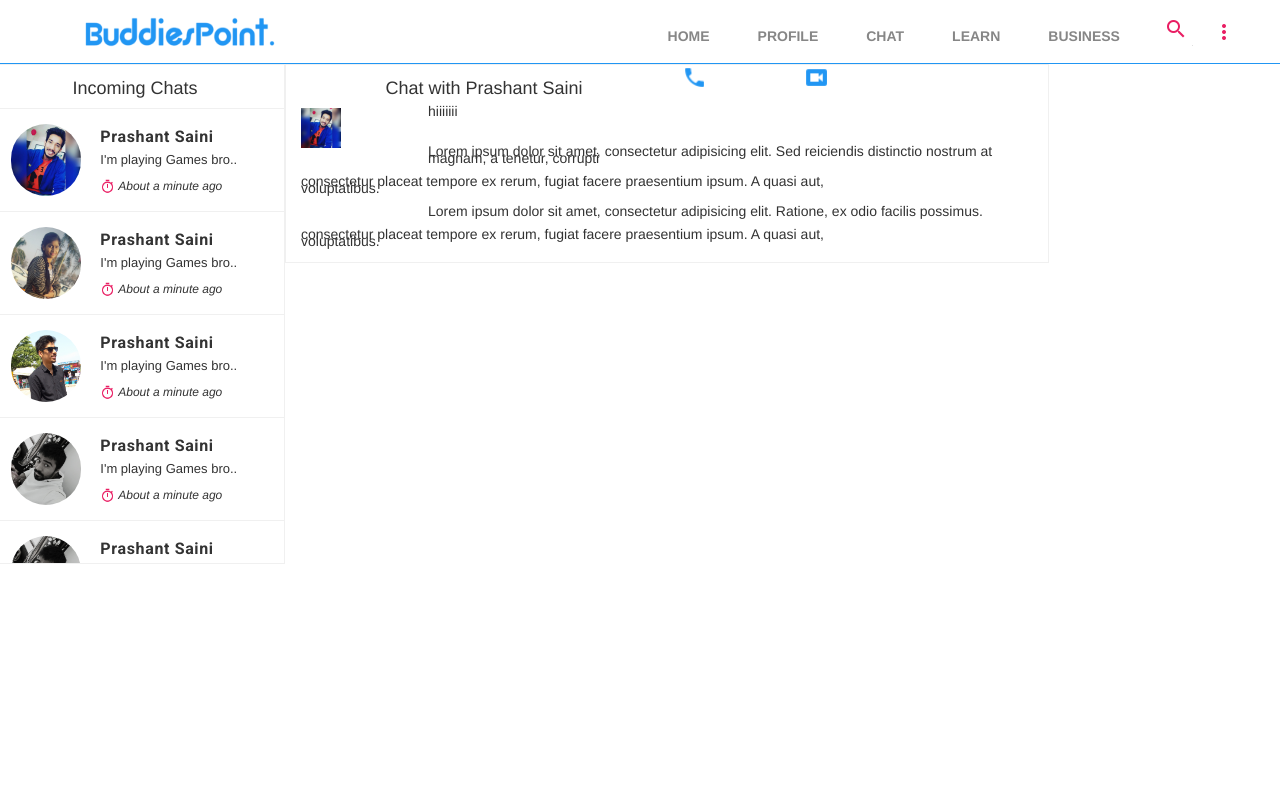
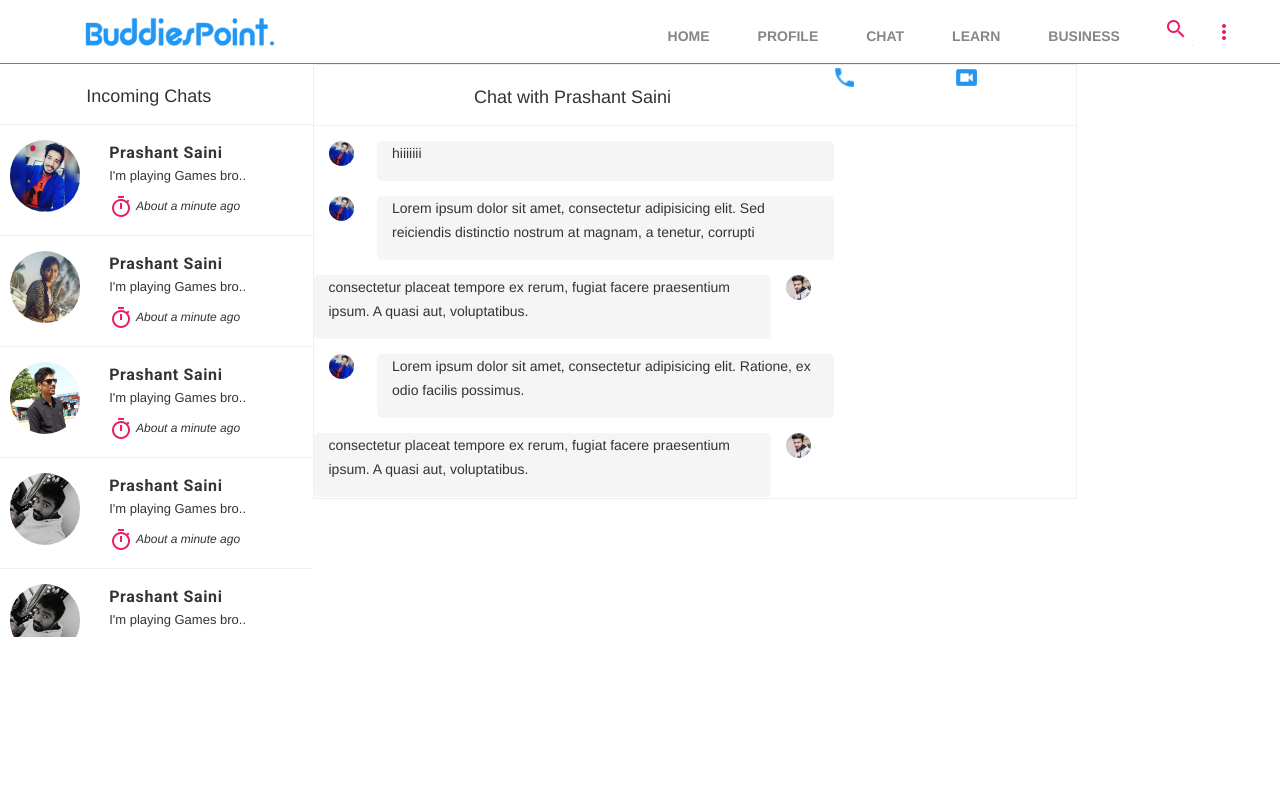
Before and after one commit to rowhitswami/BuddiesPoint, a plain HTML site: page Chat.html in a window 1280 px wide. Drawn offline with nearby package versions, Linux system fonts and the light colour scheme.

Commit message:
Message Box Added

```diff
--- a/Chat.html
+++ b/Chat.html
@@ -59,11 +59,12 @@
 <section class="fluid-container" >
     <div class="row">
     <!--Chat Box Start-->
-      <div class="col-md-3 chatbox-outline" style="width: 300px; height: 500px; overflow-y: scroll; overflow-x: hidden;">
-        <div class="row" id="chat-user">
+      <div class="col-md-3" >
+        <div class="row">
           <div class="col-md-12 chat-outline-first">
             <p class="chat-heading">Incoming Chats</p>
           </div>
+        <div style="width: 100%; height: 512px; overflow-y: scroll; overflow-x: hidden;">
           <div class="col-md-12 chat-outline">
          <span>
           <div class="row">
@@ -73,7 +74,7 @@
              <div class="col-md-8">
               <h6><b>Prashant Saini</b></h6>
                 <p class="user-message">I'm playing Games bro..</p>
-                <p class="time"><img src="image\timer-pink.png" width="15px" height="15px"> About a minute ago</p>
+                <p class="time"><img src="image\timer-pink.png"> About a minute ago</p>
             </div>
           </div>
          </span>
@@ -87,7 +88,7 @@
                <div class="col-md-8">
                 <h6><b>Prashant Saini</b></h6>
                   <p class="user-message">I'm playing Games bro..</p>
-                  <p class="time"><img src="image\timer-pink.png" width="15px" height="15px"> About a minute ago</p>
+                  <p class="time"><img src="image\timer-pink.png"> About a minute ago</p>
               </div>
             </div>
            </span>
@@ -101,7 +102,7 @@
               <div class="col-md-8">
                <h6><b>Prashant Saini</b></h6>
                  <p class="user-message">I'm playing Games bro..</p>
-                 <p class="time"><img src="image\timer-pink.png" width="15px" height="15px"> About a minute ago</p>
+                 <p class="time"><img src="image\timer-pink.png"> About a minute ago</p>
              </div>
            </div>
           </span>
@@ -115,7 +116,7 @@
                 <div class="col-md-8">
                  <h6><b>Prashant Saini</b></h6>
                    <p class="user-message">I'm playing Games bro..</p>
-                   <p class="time"><img src="image\timer-pink.png" width="15px" height="15px"> About a minute ago</p>
+                   <p class="time"><img src="image\timer-pink.png"> About a minute ago</p>
                </div>
              </div>
             </span>
@@ -129,7 +130,7 @@
                 <div class="col-md-8">
                  <h6><b>Prashant Saini</b></h6>
                    <p class="user-message">I'm playing Games bro..</p>
-                   <p class="time"><img src="image\timer-pink.png" width="15px" height="15px"> About a minute ago</p>
+                   <p class="time"><img src="image\timer-pink.png"> About a minute ago</p>
                </div>
              </div>
             </span>
@@ -143,10 +144,11 @@
                  <div class="col-md-8">
                   <h6><b>Prashant Saini</b></h6>
                     <p class="user-message">I'm playing Games bro..</p>
-                    <p class="time"><img src="image\timer-pink.png" width="15px" height="15px"> About a minute ago</p>
+                    <p class="time"><img src="image\timer-pink.png"> About a minute ago</p>
                 </div>
               </div>
             </span>
+          </div>
           </div>
         </div>
       </div>
@@ -154,8 +156,8 @@
       <!--Message Box Start-->
       <div class="col-md-7 chatbox-outline">
         <div class="row">
-          <div class="col-md-12">
-            <div class="col-md-6">
+          <div class="col-md-12 chat-outline-first">
+            <div class="col-md-8 ">
               <p class="chat-heading">Chat with Prashant Saini</p>
             </div>
             <div class="col-md-2">
@@ -169,33 +171,33 @@
       <!--Message Box End-->
         <div class="row">
           <div class="col-md-12">
-            <div class="row">
-              <div class="col-md-2"><img src="image\user\1.jpg" width="40px" height="40px"></div>
-              <div class="col-md-10"><p>hiiiiiii</p></div>
+            <div class="row" >
+              <div class="col-md-1 message-photo"><img src="image\user\1.jpg" width="40px" height="40px"></div>
+              <div class="col-md-11 message-text"><p>hiiiiiii</p></div>
             </div>
           </div>
           <div class="col-md-12">
             <div class="row">
-              <div class="col-md-2"><img src=""></div>
-              <div class="col-md-10"><p>Lorem ipsum dolor sit amet, consectetur adipisicing elit. Sed reiciendis distinctio nostrum at magnam, a tenetur, corrupti </p></div>
+              <div class="col-md-1 message-photo"><img src="image\user\1.jpg"></div>
+              <div class="col-md-11 message-text"><p>Lorem ipsum dolor sit amet, consectetur adipisicing elit. Sed reiciendis distinctio nostrum at magnam, a tenetur, corrupti </p></div>
             </div>
           </div>
           <div class="col-md-12">
             <div class="row">
-              <div class="col-md-10"><p>consectetur placeat tempore ex rerum, fugiat facere praesentium ipsum. A quasi aut, voluptatibus.</p></div>
-              <div class="col-md-2"><img src=""></div>
+              <div class="col-md-11 message-text"><p>consectetur placeat tempore ex rerum, fugiat facere praesentium ipsum. A quasi aut, voluptatibus.</p></div>
+              <div class="col-md-1 message-photo"><img src="image\user\rowhit.jpg"></div>
             </div>
           </div>
           <div class="col-md-12">
             <div class="row">
-              <div class="col-md-2"><img src=""></div>
-              <div class="col-md-10"><p>Lorem ipsum dolor sit amet, consectetur adipisicing elit. Ratione, ex odio facilis possimus.</p></div>
+              <div class="col-md-1 message-photo"><img src="image\user\1.jpg"></div>
+              <div class="col-md-11 message-text"><p>Lorem ipsum dolor sit amet, consectetur adipisicing elit. Ratione, ex odio facilis possimus.</p></div>
             </div>
           </div>
           <div class="col-md-12">
             <div class="row">
-              <div class="col-md-10"><p>consectetur placeat tempore ex rerum, fugiat facere praesentium ipsum. A quasi aut, voluptatibus.</p></div>
-              <div class="col-md-2"><img src=""></div>
+              <div class="col-md-11 message-text"><p>consectetur placeat tempore ex rerum, fugiat facere praesentium ipsum. A quasi aut, voluptatibus.</p></div>
+              <div class="col-md-1 message-photo"><img src="image\user\rowhit.jpg"></div>
             </div>
           </div>
         </div>
--- a/source/style.css
+++ b/source/style.css
@@ -262,6 +262,17 @@ a img
     background-color: #e91e63;
 }
 
+::-webkit-scrollbar {
+    width: 3px;
+}
+
+::-webkit-scrollbar-thumb {
+    background: #2196f3;
+    -webkit-border-radius: 3px;
+    border-radius: 3px;
+}
+
+
 .mdl-layout__header--waterfall.is-casting-shadow {
     box-shadow: 0 2px 2px 0 rgba(0,0,0,.14), 0 3px 1px -2px rgba(0,0,0,.2), 0 1px 5px 0 rgba(0,0,0,.12);
 }
@@ -304,7 +315,6 @@ a img
     display: none !important;
 }
 
-/*important*/
 .bp-logo-image
 {
     width: 200px;
@@ -344,8 +354,6 @@ a img
 
     transition: opacity .2s cubic-bezier(.4, 0, .2, 1),
     width .2s cubic-bezier(.4, 0, .2, 1);
-    /* Simple hack to make the overflow happen to the left instead... */
-
     direction: rtl;
     -webkit-order: 1;
     -ms-flex-order: 1;
@@ -355,7 +363,6 @@ a img
 .bp-navigation
 {
     width: 800px;
-    /* ... and now make sure the content is actually LTR */
 
     direction: ltr;
     -webkit-justify-content: flex-end;
@@ -403,7 +410,6 @@ a.nounderline:link
             order: 2;
 }
 
-/*important*/
 .bp-more-button
 {
     -webkit-order: 3;
@@ -411,7 +417,6 @@ a.nounderline:link
             order: 3;
 }
 
-/*important complete drawer class*/
 .bp-drawer
 {
     border-right: none;
@@ -454,13 +459,6 @@ a.nounderline:link
     left: 20px;
 }
 
-/*important*/
-
-
-
-
-
-/**** Mobile layout ****/
 @media (max-width: 900px)
 {
     .bp-navigation-container
@@ -605,7 +603,7 @@ a.nounderline:link
     border-radius: 50px;
     margin: 15px 0px 15px 10px;
 }
-.col-md-8 h6, p{
+.col-md-8 h6{
     line-height: 7px;
 }
 .chatbox-outline{
@@ -635,21 +633,22 @@ a.nounderline:link
 p.time{
     font-style: italic;
     font-size: 12px;
+    line-height: 7px;
 }
 p.user-message{
     font-size: 13px;
+    line-height: 7px;
 }
-
-
-/* Let's get this party started */
-::-webkit-scrollbar {
-    width: 12px;
+.message-photo img{
+    width: 25px;
+    height: 25px;
+    border-radius: 15px;
+    margin-top: 15px;
 }
-
-/* Track */
-
-
-/* Handle */
-::-webkit-scrollbar-thumb {
-    background: #2196f3;
+.message-text{
+    margin-top: 15px;
+    width: 60%;
+    height: auto;
+    background-color: #f5f5f5;
+    border-radius: 5px;
 }
```
Also changed, not shown: index.html (+2 -2 lines).
